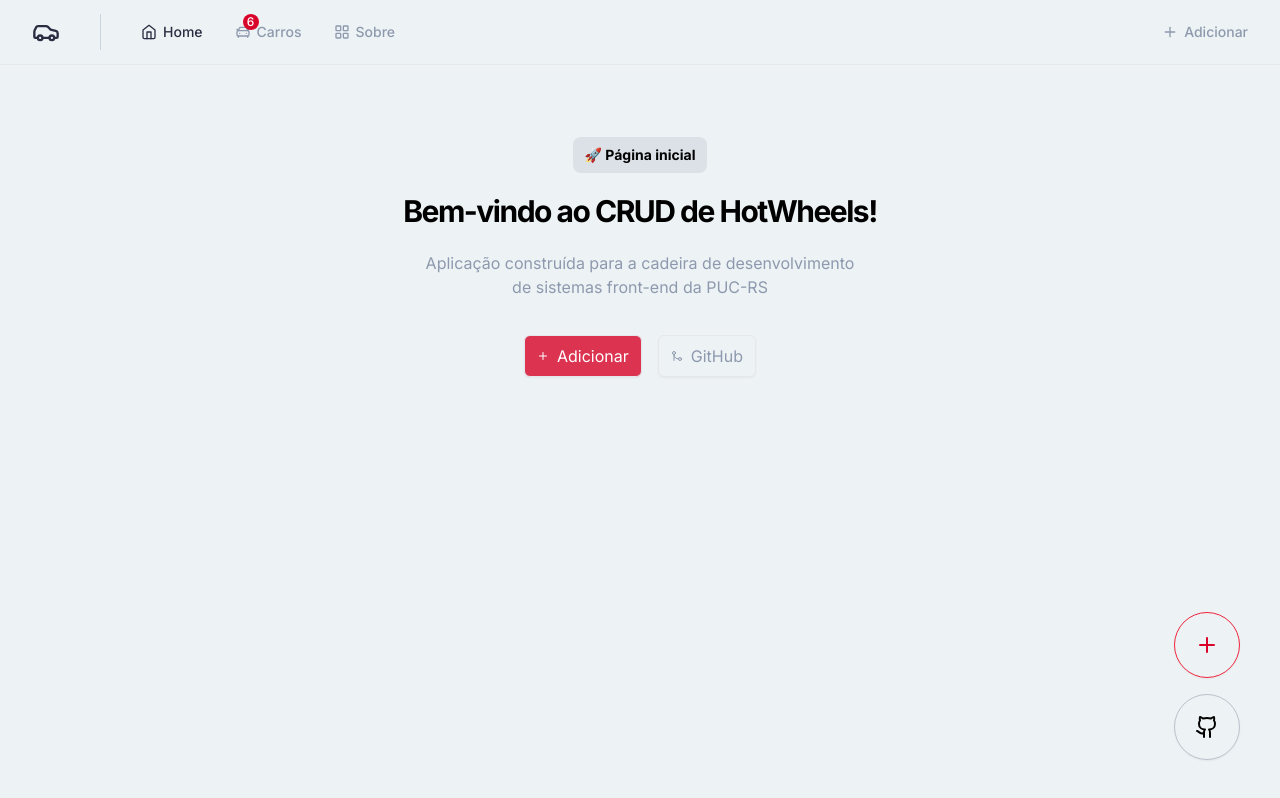
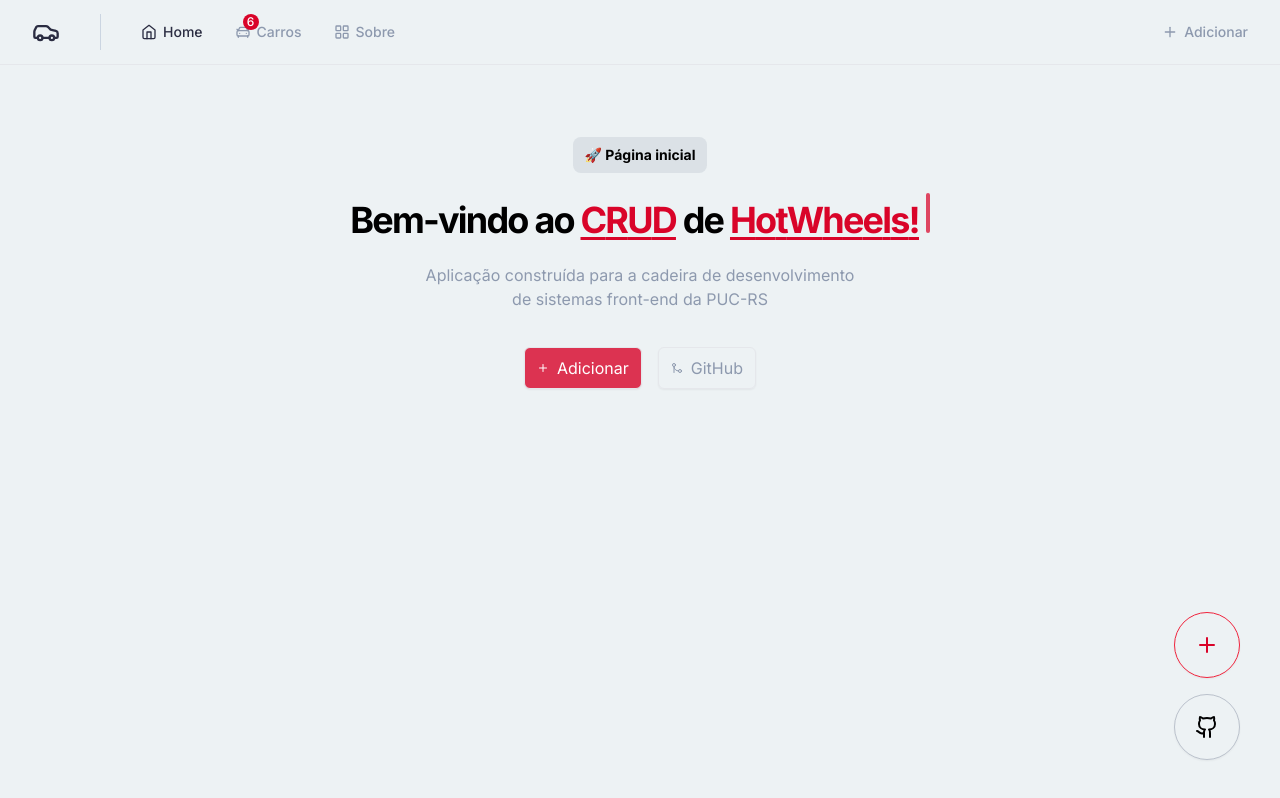
Before and after one commit to RenanFachin/PUCRS_hotwheels-CRUD, a React (Vite) app: page / in a window 1280 px wide. Built offline with nearby package versions, Linux system fonts and the light colour scheme.

Commit message:
style: Adiciona animação

```diff
--- a/package.json
+++ b/package.json
@@ -14,6 +14,8 @@
     "@hookform/resolvers": "^3.3.4",
     "@radix-ui/react-alert-dialog": "^1.0.5",
     "@radix-ui/react-dialog": "^1.0.5",
+    "clsx": "^2.1.0",
+    "framer-motion": "^11.0.6",
     "localforage": "^1.10.0",
     "lucide-react": "^0.330.0",
     "match-sorter": "^6.3.4",
@@ -24,6 +26,7 @@
     "react-router-dom": "^6.22.0",
     "sonner": "^1.4.0",
     "sort-by": "^1.2.0",
+    "tailwind-merge": "^2.2.1",
     "tailwind-scrollbar": "^3.1.0",
     "tailwind-variants": "^0.2.0",
     "zod": "^3.22.4"
--- /dev/null
+++ b/src/components/ui/typewritter-effect.tsx
@@ -0,0 +1,182 @@
+import { motion, stagger, useAnimate, useInView } from 'framer-motion'
+import { useEffect } from 'react'
+
+import { cn } from '@/utils/cn'
+
+export const TypewriterEffect = ({
+  words,
+  className,
+  cursorClassName,
+}: {
+  words: {
+    text: string
+    className?: string
+  }[]
+  className?: string
+  cursorClassName?: string
+}) => {
+  // split text inside of words into array of characters
+  const wordsArray = words.map((word) => {
+    return {
+      ...word,
+      text: word.text.split(''),
+    }
+  })
+
+  const [scope, animate] = useAnimate()
+  const isInView = useInView(scope)
+  useEffect(() => {
+    if (isInView) {
+      animate(
+        'span',
+        {
+          display: 'inline-block',
+          opacity: 1,
+        },
+        {
+          duration: 0.3,
+          delay: stagger(0.1),
+          ease: 'easeInOut',
+        },
+      )
+    }
+  }, [isInView])
+
+  const renderWords = () => {
+    return (
+      <motion.div ref={scope} className="inline">
+        {wordsArray.map((word, idx) => {
+          return (
+            <div key={`word-${idx}`} className="inline-block">
+              {word.text.map((char, index) => (
+                <motion.span
+                  initial={{}}
+                  key={`char-${index}`}
+                  className={cn(`hidden opacity-0`, word.className)}
+                >
+                  {char}
+                </motion.span>
+              ))}
+              &nbsp;
+            </div>
+          )
+        })}
+      </motion.div>
+    )
+  }
+  return (
+    <div
+      className={cn(
+        'text-4xl font-bold leading-tight tracking-tighter',
+        className,
+      )}
+    >
+      {renderWords()}
+      <motion.span
+        initial={{
+          opacity: 0,
+        }}
+        animate={{
+          opacity: 1,
+        }}
+        transition={{
+          duration: 1,
+          repeat: Infinity,
+          repeatType: 'reverse',
+        }}
+        className={cn(
+          'inline-block h-6 w-[4px] rounded-sm bg-highlight-500 md:h-6 lg:h-10',
+          cursorClassName,
+        )}
+      ></motion.span>
+    </div>
+  )
+}
+
+export const TypewriterEffectSmooth = ({
+  words,
+  className,
+  cursorClassName,
+}: {
+  words: {
+    text: string
+    className?: string
+  }[]
+  className?: string
+  cursorClassName?: string
+}) => {
+  // split text inside of words into array of characters
+  const wordsArray = words.map((word) => {
+    return {
+      ...word,
+      text: word.text.split(''),
+    }
+  })
+  const renderWords = () => {
+    return (
+      <div>
+        {wordsArray.map((word, idx) => {
+          return (
+            <div key={`word-${idx}`} className="inline-block">
+              {word.text.map((char, index) => (
+                <span
+                  key={`char-${index}`}
+                  className={cn(`text-black `, word.className)}
+                >
+                  {char}
+                </span>
+              ))}
+              &nbsp;
+            </div>
+          )
+        })}
+      </div>
+    )
+  }
+
+  return (
+    <div className={cn('my-6 flex space-x-1', className)}>
+      <motion.div
+        className="overflow-hidden "
+        initial={{
+          width: '0%',
+        }}
+        whileInView={{
+          width: 'fit-content',
+        }}
+        transition={{
+          duration: 2,
+          ease: 'linear',
+          delay: 1,
+        }}
+      >
+        <div
+          className="lg:text:3xl text-xs font-bold sm:text-base md:text-xl xl:text-5xl"
+          style={{
+            whiteSpace: 'nowrap',
+          }}
+        >
+          {renderWords()}{' '}
+        </div>{' '}
+      </motion.div>
+      <motion.span
+        initial={{
+          opacity: 0,
+        }}
+        animate={{
+          opacity: 1,
+        }}
+        transition={{
+          duration: 0.8,
+
+          repeat: Infinity,
+          repeatType: 'reverse',
+        }}
+        className={cn(
+          'block h-4 w-[4px]  rounded-sm bg-highlight-500 sm:h-6 xl:h-12',
+          cursorClassName,
+        )}
+      ></motion.span>
+    </div>
+  )
+}
--- a/src/pages/app/home.tsx
+++ b/src/pages/app/home.tsx
@@ -3,6 +3,29 @@ import { Helmet } from 'react-helmet-async'
 import { Link } from 'react-router-dom'
 
 import { Button } from '@/components/button'
+import { TypewriterEffect } from '@/components/ui/typewritter-effect'
+
+const words = [
+  {
+    text: 'Bem-vindo',
+  },
+  {
+    text: 'ao',
+  },
+  {
+    text: 'CRUD',
+    className:
+      'text-4xl font-bold leading-tight tracking-tighter text-highlight-500 underline underline-offset-4',
+  },
+  {
+    text: 'de',
+  },
+  {
+    text: 'HotWheels!',
+    className:
+      'text-4xl font-bold leading-tight tracking-tighter text-highlight-500 underline underline-offset-4',
+  },
+]
 
 export function Home() {
   return (
@@ -12,9 +35,11 @@ export function Home() {
         🚀 Página inicial
       </span>
 
-      <p className="text-3xl font-bold leading-tight tracking-tighter">
+      {/* <p className="text-3xl font-bold leading-tight tracking-tighter ">
         Bem-vindo ao CRUD de HotWheels!
-      </p>
+      </p> */}
+
+      <TypewriterEffect words={words} />
 
       <p className="max-w-md text-center text-primary-500">
         Aplicação construída para a cadeira de desenvolvimento de sistemas
--- /dev/null
+++ b/src/utils/cn.ts
@@ -0,0 +1,6 @@
+import { ClassValue, clsx } from 'clsx'
+import { twMerge } from 'tailwind-merge'
+
+export function cn(...inputs: ClassValue[]) {
+  return twMerge(clsx(inputs))
+}
```
Also changed, not shown: 1 other file (tests, documents, lock files or other folders).
